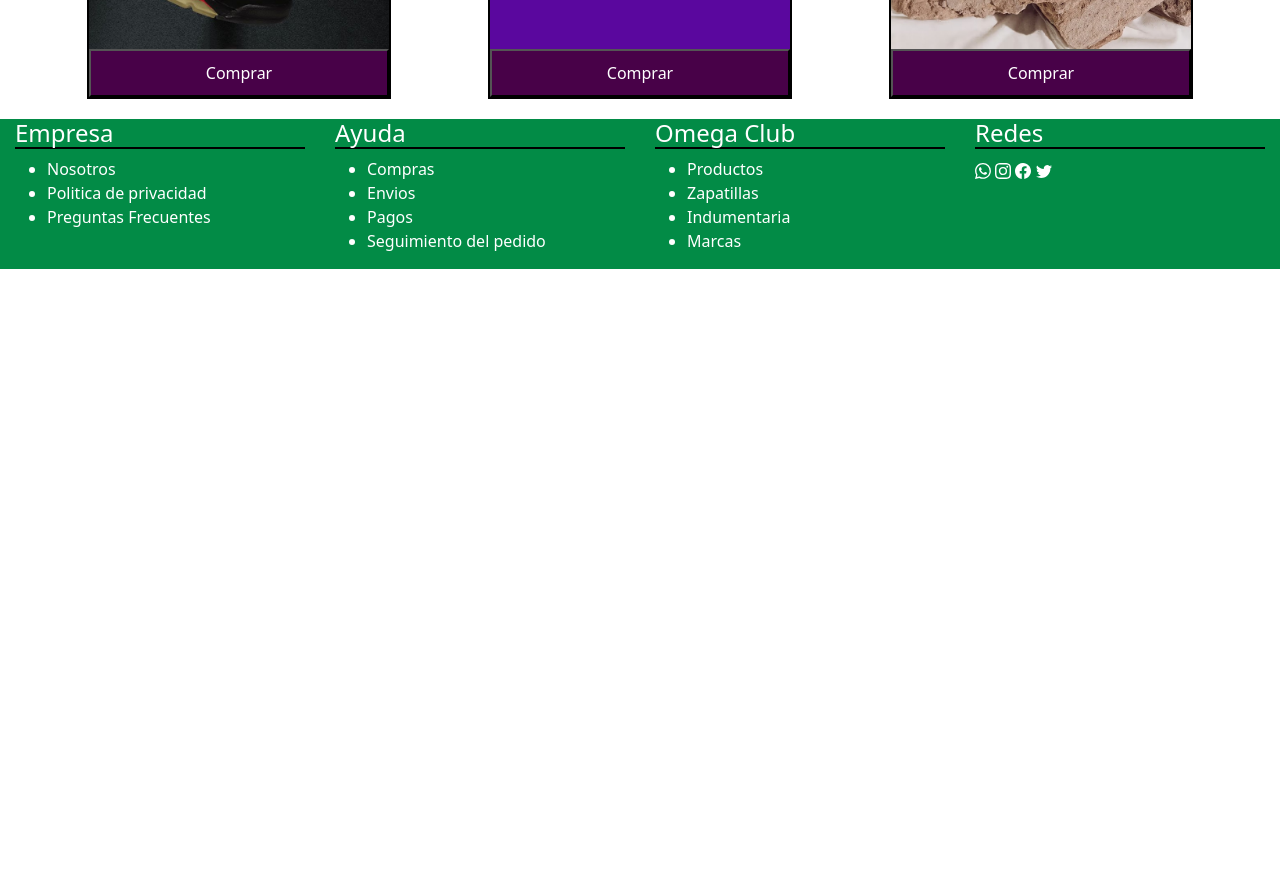
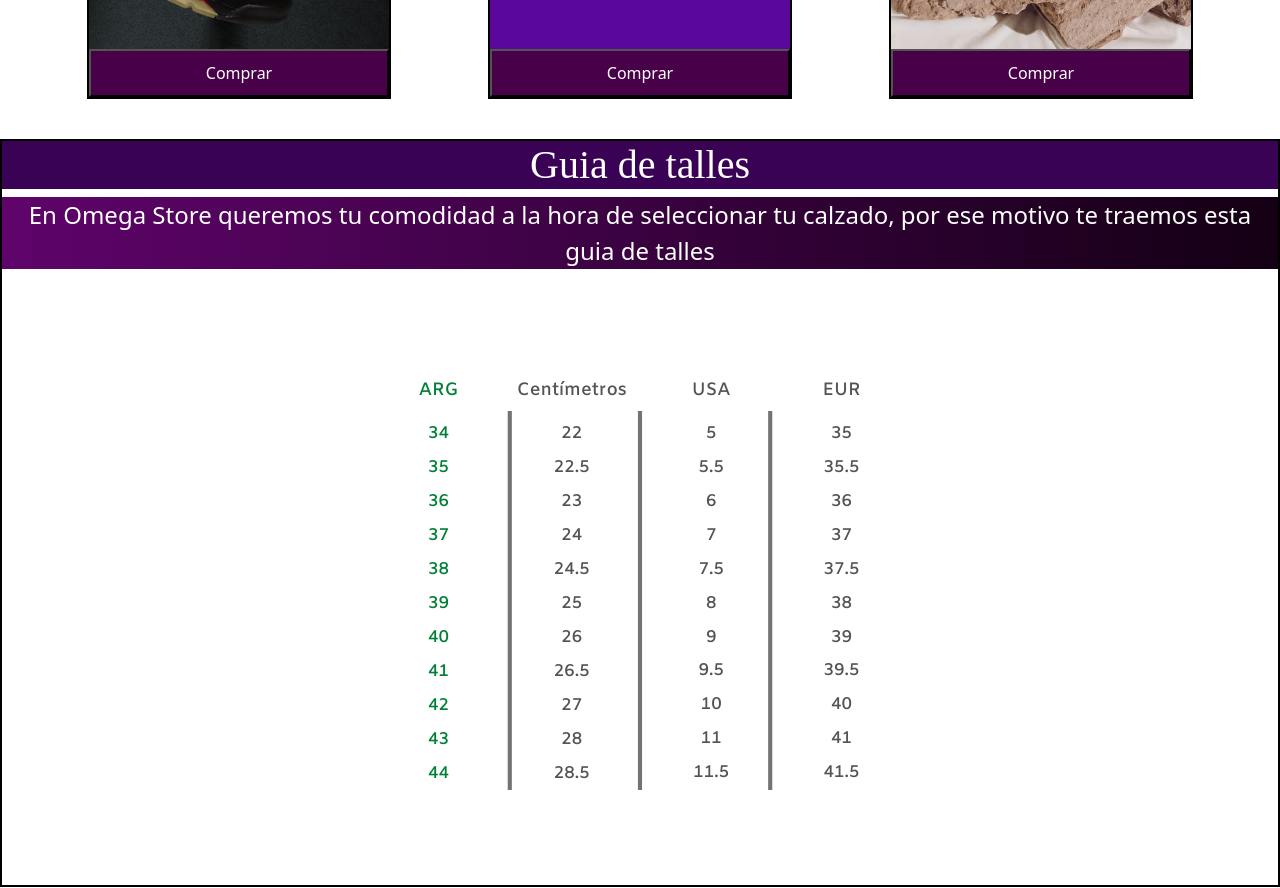
Before and after one commit to nazareno88/proyectofinal, a website: page pages/zapatillas.html in a window 1280 px wide. Shown: the part 960-1848 px from the top of the page. Before the commit the page ends 1249 px from the top, so only its background shows below. Drawn offline with nearby package versions, Linux system fonts and the light colour scheme.

Commit message:
comenzando el proyecto final

```diff
--- a/pages/zapatillas.html
+++ b/pages/zapatillas.html
@@ -88,6 +88,16 @@
             <button>Comprar</button>
          </div>
     </article>
+
+   <section class="guia">
+    <article class="talles">
+      <h4>Guia de talles</h4>
+      <p>En Omega Store queremos tu comodidad a la hora de seleccionar tu calzado, por ese motivo te traemos esta guia de talles</p>
+      <img src="../assets/images/guiapaginatalleswaps.png" alt="guia-de-talles">
+    </article>
+   </section>
+
+
 </main>
 
 <footer>
--- a/scss/layouts/_zapatillas.scss
+++ b/scss/layouts/_zapatillas.scss
@@ -75,3 +75,33 @@
     }
 
     }
+
+.guia{
+    display: grid;
+    margin: 40px 0;
+
+    .talles{
+        text-align: center;
+        border: 2px solid black;
+        width: 100%;
+
+        h4{
+        @include text (center,white, 40px);
+         background-color: rgb(58, 2, 84);
+         font-family: $primaryText;
+        }
+       p{
+        text-align: center;
+        font-size: 24px;
+        color: white;
+        background:linear-gradient(to right, rgb(95, 4, 107), rgb(20, 0, 20));
+       }
+      img{
+        max-width: 60%;
+        &:hover{
+            transform: rotateX(360deg);
+            transition: 2s;
+        }
+       }
+    }
+}
```
Also changed, not shown: assets/images/guiapaginatalleswaps.png (added), css/style.css, 1 other file.
